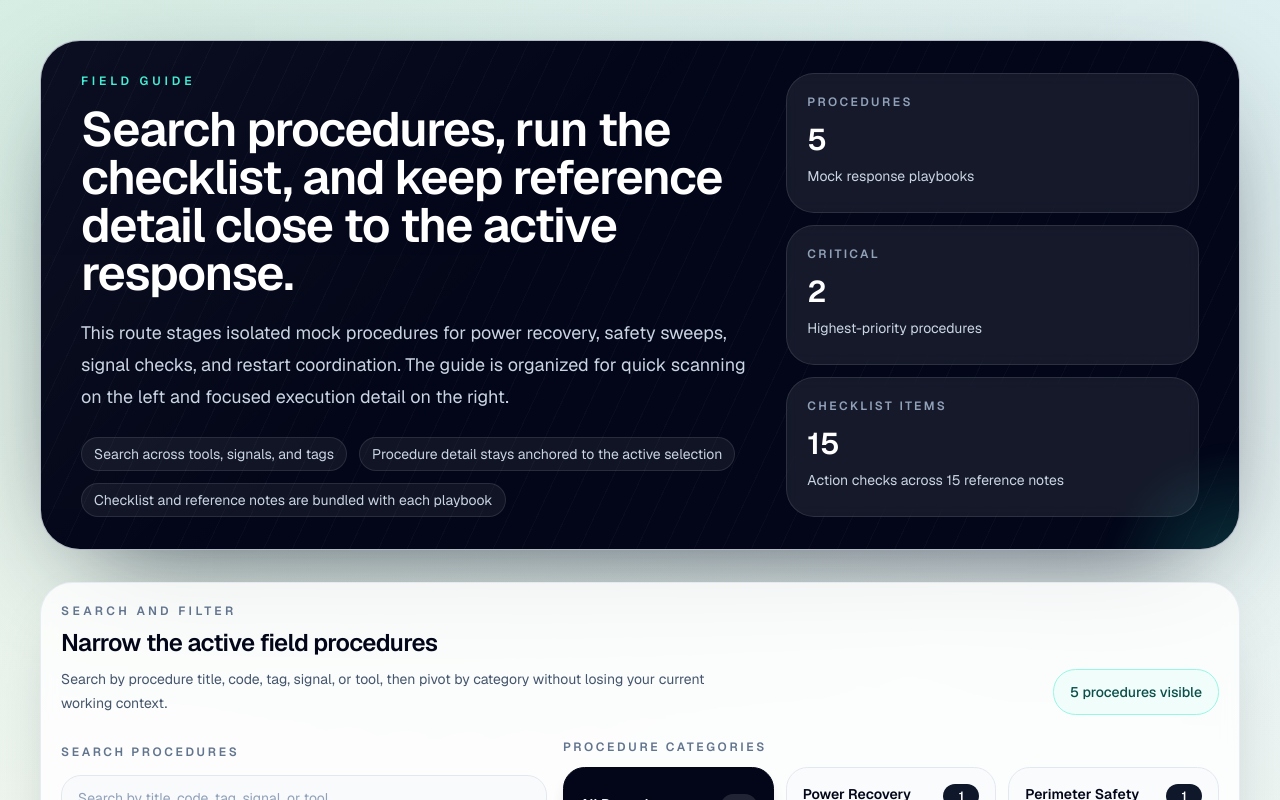
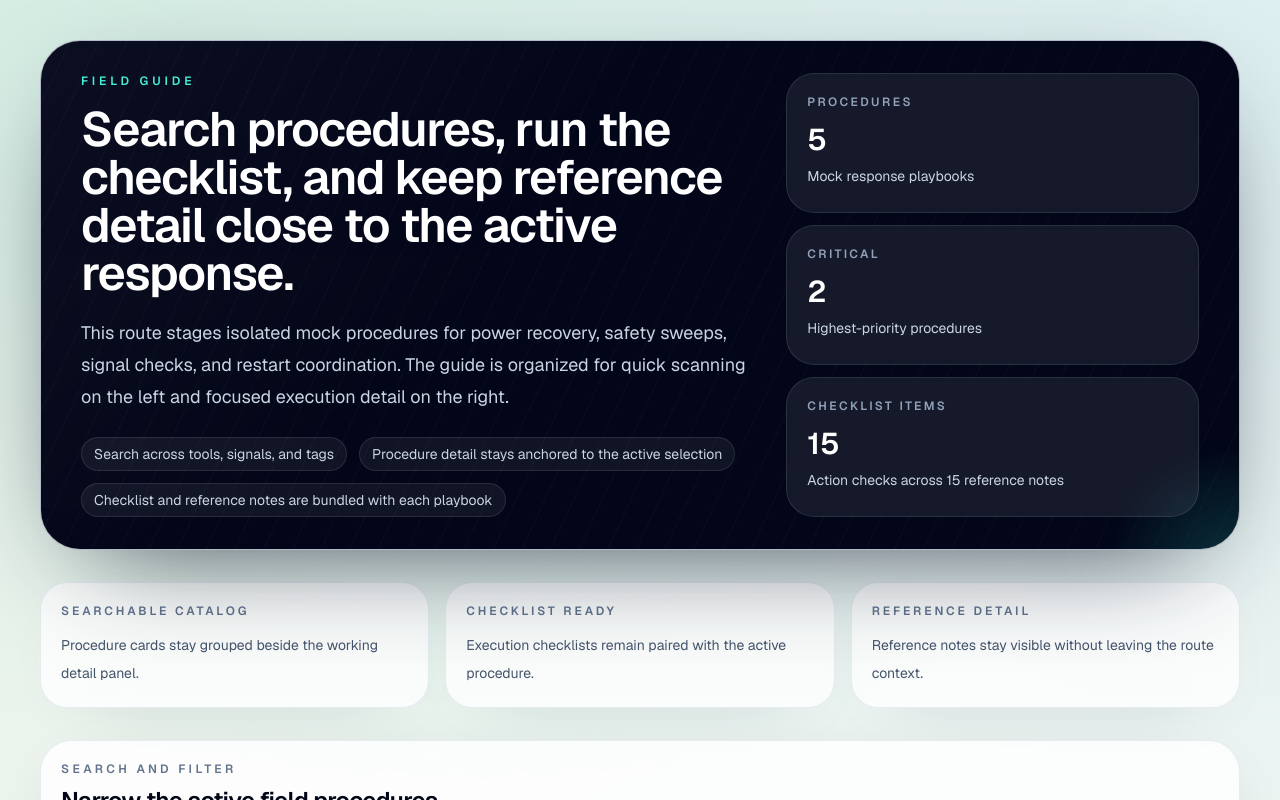
Before and after one commit to iamasx/api-test, a Next.js app: page /field-guide in a window 1280 px wide. Shown: the top 800 px of the page. Built offline with nearby package versions, Linux system fonts and the light colour scheme.

Commit message:
feat: refine field guide route shell

```diff
--- a/src/app/field-guide/_components/field-guide-shell.tsx
+++ b/src/app/field-guide/_components/field-guide-shell.tsx
@@ -17,6 +17,21 @@ type FieldGuideShellProps = {
   categories: FieldGuideCategory[];
   procedures: FieldGuideProcedure[];
 };
+
+const shellHighlights = [
+  {
+    label: "Searchable Catalog",
+    detail: "Procedure cards stay grouped beside the working detail panel.",
+  },
+  {
+    label: "Checklist Ready",
+    detail: "Execution checklists remain paired with the active procedure.",
+  },
+  {
+    label: "Reference Detail",
+    detail: "Reference notes stay visible without leaving the route context.",
+  },
+] as const;
 
 function matchesProcedure(procedure: FieldGuideProcedure, query: string) {
   if (!query) {
@@ -99,6 +114,7 @@ export function FieldGuideShell({
     <div className={`${styles.shell} text-slate-950`}>
       <main className="mx-auto flex w-full max-w-7xl flex-col gap-8 px-5 py-8 sm:px-8 lg:px-10 lg:py-10">
         <section
+          aria-labelledby="field-guide-title"
           className={`${styles.heroPanel} rounded-[2.5rem] border border-slate-200/80 bg-slate-950 px-6 py-8 text-white shadow-[0_36px_110px_-48px_rgba(15,23,42,0.9)] sm:px-8 lg:px-10`}
         >
           <div className="grid gap-8 lg:grid-cols-[minmax(0,1.55fr)_minmax(280px,0.95fr)]">
@@ -106,7 +122,10 @@ export function FieldGuideShell({
               <p className="text-xs font-semibold uppercase tracking-[0.32em] text-teal-300">
                 Field Guide
               </p>
-              <h1 className="mt-4 max-w-4xl text-4xl font-semibold tracking-tight sm:text-5xl">
+              <h1
+                id="field-guide-title"
+                className="mt-4 max-w-4xl text-4xl font-semibold tracking-tight sm:text-5xl"
+              >
                 Search procedures, run the checklist, and keep reference detail
                 close to the active response.
               </h1>
@@ -161,6 +180,25 @@ export function FieldGuideShell({
               </div>
             </div>
           </div>
+        </section>
+
+        <section
+          aria-label="Field guide route highlights"
+          className="grid gap-4 md:grid-cols-3"
+        >
+          {shellHighlights.map((highlight) => (
+            <div
+              key={highlight.label}
+              className="rounded-[1.7rem] border border-slate-200/80 bg-white/82 px-5 py-5 shadow-[0_18px_70px_-48px_rgba(15,23,42,0.35)]"
+            >
+              <p className="text-xs font-semibold uppercase tracking-[0.24em] text-slate-500">
+                {highlight.label}
+              </p>
+              <p className="mt-3 text-sm leading-7 text-slate-600">
+                {highlight.detail}
+              </p>
+            </div>
+          ))}
         </section>
 
         <ProcedureFilterBar
--- a/src/app/field-guide/page.tsx
+++ b/src/app/field-guide/page.tsx
@@ -9,7 +9,7 @@ import {
 export const metadata: Metadata = {
   title: "Field Guide",
   description:
-    "Searchable field procedures with checklist execution detail and reference notes.",
+    "Field guide route shell for searchable procedures, checklist execution detail, and reference notes.",
 };
 
 export default function FieldGuidePage() {
```
